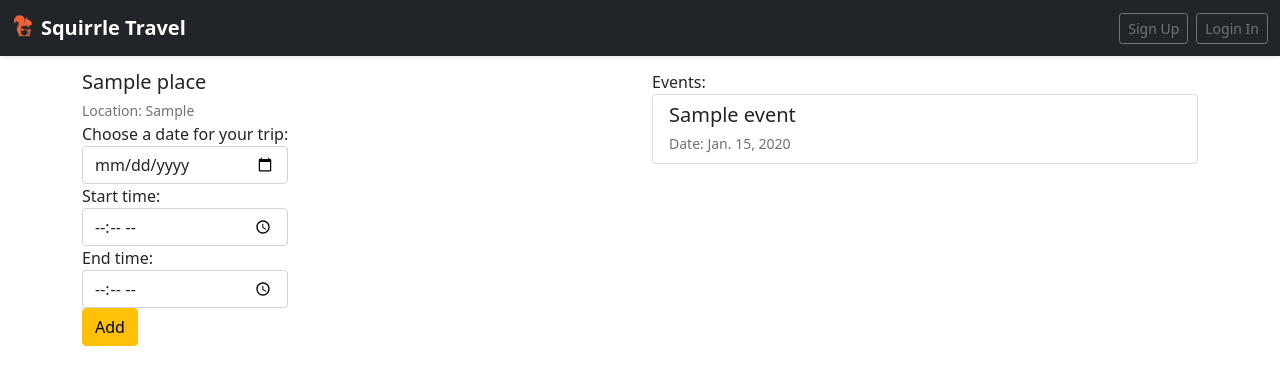
After one commit to Jiaxinl7/squirrel-travel, a Django app: page /manager/search/place/1/ in a window 1280 px wide. The commit adds this page. Shown: the top 385 px of the page. Run offline with Django 3.2, Linux system fonts and the light colour scheme; tables that the repository leaves empty hold one stand-in row (values such as "Sample post").

Commit message:
Add search result display & add visit place

```diff
--- /dev/null
+++ b/manager/templates/manager/navbar.html
@@ -0,0 +1,25 @@
+<nav class="navbar fixed-top navbar-dark bg-dark shadow-sm">
+    <div class="container-fluid">
+      <a class="navbar-brand" href="#">
+        {% load static %}
+        <img src="{% static 'manager/logo.png' %}" alt="logo" height="24" class="d-inline-block align-text-top">
+        <strong>Squirrle Travel</strong>
+      </a>
+      <div class="d-flex">
+        {% if request.session.user_id %}
+        <div class="dropdown">
+            <button class="btn btn-warning dropdown-toggle" type="button" id="dropdownMenuButton1" data-bs-toggle="dropdown" aria-expanded="false">
+                Welcome, {{ request.session.user_id }}
+            </button>
+            <ul class="dropdown-menu" aria-labelledby="dropdownMenuButton1">
+              <li><button class="dropdown-item" href="#">My Plan</button></li>
+              <li><button class="dropdown-item" href="#">Log Out</button></li>
+            </ul>
+        </div>
+        {% else %}
+        <button class="btn btn-sm btn-outline-secondary me-2" type="button">Sign Up</button>
+        <button class="btn btn-sm btn-outline-secondary" type="button">Login In</button>
+        {% endif %}
+    </div>
+  </div>
+</nav>
--- /dev/null
+++ b/manager/templates/manager/place.html
@@ -0,0 +1,66 @@
+<!doctype html>
+<html lang="en">
+  <head>
+    <!-- Required meta tags -->
+    <meta charset="utf-8">
+    <meta name="viewport" content="width=device-width, initial-scale=1">
+
+    <!-- Bootstrap CSS -->
+    <link href="https://cdn.jsdelivr.net/npm/bootstrap@5.1.3/dist/css/bootstrap.min.css" rel="stylesheet" integrity="sha384-1BmE4kWBq78iYhFldvKuhfTAU6auU8tT94WrHftjDbrCEXSU1oBoqyl2QvZ6jIW3" crossorigin="anonymous">
+
+    <title>{{place.p_name}}</title>
+  </head>
+  <body>
+    {% include 'manager/navbar.html' %}
+
+    <div class="container" style="padding-top: 70px;">
+      <div class="row">
+        <div class="col-6">
+            <div class="d-flex w-100 justify-content-between">
+                <h5 class="mb-1">{{place.p_name}}</h5>
+            </div>
+            <small class="text-muted">Location: {{place.location}}</small>
+            {% if date %}
+            <p>You justed added:</p>
+            <p>Date: {{date}}</p>
+            <p>Start time: {{start_time}}</p>
+            <p>End time: {{end_time}}</p>
+
+            {% endif %}
+            <div class="input-group">
+                <form action='#' method="POST">
+                    {% csrf_token %}
+                    <label for="date">Choose a date for your trip:</label>
+                    <input type="date" name="date" class="form-control"/>
+                    <label for="start_time">Start time:</label>
+                    <input type="time" name="start_time" class="form-control"/>
+                    <label for="end_time">End time:</label>
+                    <input type="time" name="end_time" class="form-control"/>
+
+                    <button class="btn btn-warning" type="submit">Add</button>
+
+                </form>
+            </div>
+
+
+        </div>
+        <div class="col-6">
+            <ul class="list-group">
+                Events:
+            {% for result in events %}
+                <a class="list-group-item list-group-item-action">
+                    <div class="d-flex w-100 justify-content-between">
+                        <h5 class="mb-1">{{result.title}}</h5>
+                    </div>
+                    <small class="text-muted">Date: {{result.start_date}}</small>
+
+                </a>
+            {% endfor %}
+            </ul>
+        </div>
+
+      </div>
+    </div>
+    <script src="https://cdn.jsdelivr.net/npm/bootstrap@5.1.3/dist/js/bootstrap.bundle.min.js" integrity="sha384-ka7Sk0Gln4gmtz2MlQnikT1wXgYsOg+OMhuP+IlRH9sENBO0LRn5q+8nbTov4+1p" crossorigin="anonymous"></script>
+  </body>
+</html>
--- a/manager/urls.py
+++ b/manager/urls.py
@@ -5,4 +5,5 @@ from . import views
 urlpatterns = [
     path('', views.index, name='index'),
     path('search/', views.search, name='search'),
+    path('search/place/<int:pid>/', views.place, name = 'place')
 ]
--- a/manager/views.py
+++ b/manager/views.py
@@ -1,6 +1,8 @@
 from django.shortcuts import render
 from django.http import HttpResponse
-from .models import City, Place, NRestaurant
+from .models import City, Place, NRestaurant, Event
+from timeline.models import Visit
+from django.db import models
 
 
 def index(request):
@@ -19,5 +21,21 @@ def search(request):
     print('cid', cid)
     print('num of place:', len(place))
     print('num of restaurant:', len(restaurant))
-    # return HttpResponse("Here is the manager page.")
+    print('session:', list(request.session.keys()))
+    # request.session['user_id'] = 1
     return render(request, 'manager/display.html', {'place': place, 'restaurant': restaurant})
+
+def place(request, pid):
+    print('place page:')
+    place = Place.objects.get(pid = pid)
+    events = Event.objects.filter(pid = pid).order_by('start_date')
+    print(place.p_name,' event:', len(events))
+    if request.method == 'POST':
+        date = request.POST['date']
+        start_time = request.POST['start_time']
+        end_time = request.POST['end_time']
+
+        visit_instance = Visit.objects.create(uid = request.session['user_id'], pid = place.pid, date = date, start_time = start_time, end_time = end_time)
+        return render(request, 'manager/place.html',
+        {'place': place, 'events': events, 'date': date, 'start_time': start_time, 'end_time': end_time})
+    return render(request, 'manager/place.html', {'place': place, 'events': events})
--- a/timeline/models.py
+++ b/timeline/models.py
@@ -2,7 +2,8 @@ from django.db import models
 
 # Create your models here.
 class Visit(models.Model):
-    vid = models.IntegerField(primary_key=True)
+    # vid = models.IntegerField(primary_key=True)
+    vid = models.AutoField(primary_key=True)
     date = models.DateField(blank=True, null=True)
     start_time = models.TimeField(blank=True, null=True)
     end_time = models.TimeField(blank=True, null=True)
@@ -18,7 +19,8 @@ class Visit(models.Model):
         db_table = 'visit'
 
 class Dine(models.Model):
-    did = models.IntegerField(primary_key=True)
+    # did = models.IntegerField(primary_key=True)
+    did = models.AutoField(primary_key=True)
     date = models.DateField(blank=True, null=True)
     start_time = models.TimeField(blank=True, null=True)
     end_time = models.TimeField(blank=True, null=True)
--- a/user/models.py
+++ b/user/models.py
@@ -2,7 +2,7 @@ from django.db import models
 
 # Create your models here.
 class User(models.Model):
-    uid = models.IntegerField(primary_key=True)
+    uid = models.AutoField(primary_key=True)
     u_name = models.CharField(max_length=45, blank=True, null=True)
     password = models.CharField(max_length=45, blank=True, null=True)
     email = models.CharField(max_length=45, blank=True, null=True)
```
Also changed, not shown: manager/templates/manager/display.html (+8 -17 lines), manager/templates/manager/index.html (+3 -18 lines).
